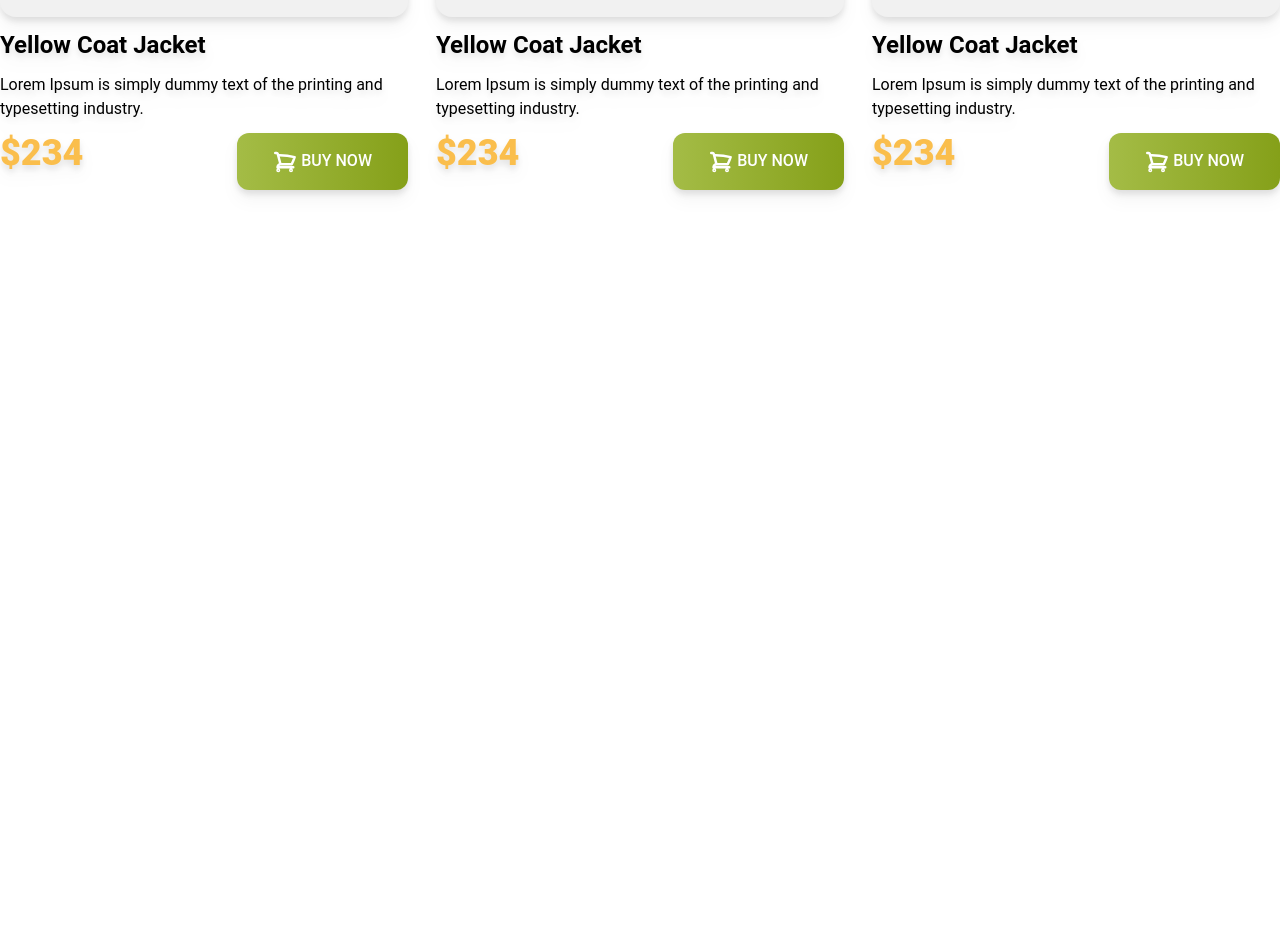
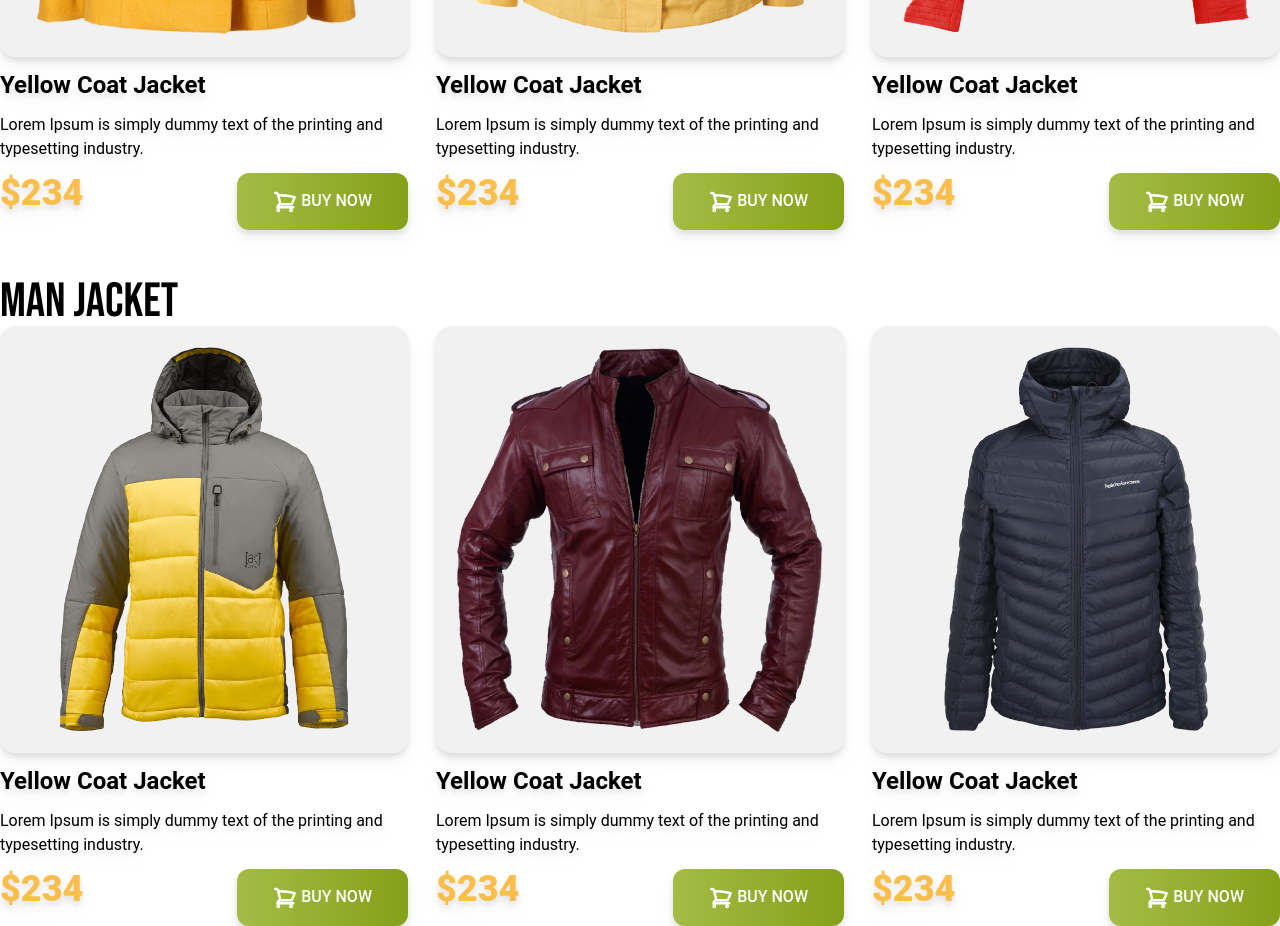
Before and after one commit to rifat3790/penguin-fashon-with-tailwind, a plain HTML site: page index.html in a window 1280 px wide. Shown: the part 1209-2135 px from the top of the page. Before the commit the page ends 1447 px from the top, so only its background shows below. Drawn offline with nearby package versions, Linux system fonts and the light colour scheme.

Commit message:
added nav and men jacket section

```diff
--- a/index.html
+++ b/index.html
@@ -23,7 +23,19 @@
 <body>
     <header class="bg-[#FFFBF0] py-20 px-16 md:px-32">
         <nav>
-
+            <div class="flex justify-between">
+                <div>
+                    <img class="w-72 h-10" src="icons/logo.png" alt="">
+                </div>
+                <div >
+                    <ul class="flex space-x-16">
+                        <li>Home</li>
+                        <li>Product</li>
+                        <li>About us</li>
+                        <li>Contact us</li>
+                    </ul>
+                </div>
+            </div>
         </nav>
 
         <!-- Banner section -->
@@ -107,6 +119,71 @@
 
             </div>
         </section>
+
+
+        <!-- Men jacket section -->
+        <section class="py-">
+            <h3 class="text-5xl uppercase font-bebas">Man Jacket</h3>
+
+            <!-- Jacket container -->
+            <div class="grid grid-cols-1 md:grid-cols-2 lg:grid-cols-3 gap-7 font-roboto">
+                <!-- jacket 4 -->
+                <div class="space-y-3 drop-shadow-lg">
+                    <div class="bg-[#F1F1F1] p-5 rounded-2xl">
+                        <img src="images/jacket-4.png" alt="">
+                    </div>
+                    <h4 class="text-2xl font-bold">Yellow Coat Jacket </h4>
+                    <p>Lorem Ipsum is simply dummy text of the printing and typesetting industry.</p>
+                    <div class="flex justify-between">
+                        <h3 class="text-4xl font-black text-[#FABE4C]">$234</h3>
+                        <button class="py-4 px-9 bg-gradient-to-r from-[#A4BC46] to-[#85A019] rounded-xl uppercase text-white font-medium ">
+                            <svg xmlns="http://www.w3.org/2000/svg" fill="none" viewBox="0 0 24 24" stroke-width="2.5" stroke="currentColor" class="w-6 h-6 inline">
+                                <path stroke-linecap="round" stroke-linejoin="round" d="M2.25 3h1.386c.51 0 .955.343 1.087.835l.383 1.437M7.5 14.25a3 3 0 00-3 3h15.75m-12.75-3h11.218c1.121-2.3 2.1-4.684 2.924-7.138a60.114 60.114 0 00-16.536-1.84M7.5 14.25L5.106 5.272M6 20.25a.75.75 0 11-1.5 0 .75.75 0 011.5 0zm12.75 0a.75.75 0 11-1.5 0 .75.75 0 011.5 0z" />
+                              </svg>
+
+                            Buy Now</button>
+                    </div>
+                </div>
+
+                <!-- jacket 5 -->
+                <div class="space-y-3 drop-shadow-lg">
+                    <div class="bg-[#F1F1F1] p-5 rounded-2xl">
+                        <img src="images/jacket-5.png" alt="">
+                    </div>
+                    <h4 class="text-2xl font-bold">Yellow Coat Jacket </h4>
+                    <p>Lorem Ipsum is simply dummy text of the printing and typesetting industry.</p>
+                    <div class="flex justify-between">
+                        <h3 class="text-4xl font-black text-[#FABE4C]">$234</h3>
+                        <button class="py-4 px-9 bg-gradient-to-r from-[#A4BC46] to-[#85A019] rounded-xl uppercase text-white font-medium ">
+                            <svg xmlns="http://www.w3.org/2000/svg" fill="none" viewBox="0 0 24 24" stroke-width="2.5" stroke="currentColor" class="w-6 h-6 inline">
+                                <path stroke-linecap="round" stroke-linejoin="round" d="M2.25 3h1.386c.51 0 .955.343 1.087.835l.383 1.437M7.5 14.25a3 3 0 00-3 3h15.75m-12.75-3h11.218c1.121-2.3 2.1-4.684 2.924-7.138a60.114 60.114 0 00-16.536-1.84M7.5 14.25L5.106 5.272M6 20.25a.75.75 0 11-1.5 0 .75.75 0 011.5 0zm12.75 0a.75.75 0 11-1.5 0 .75.75 0 011.5 0z" />
+                              </svg>
+
+                            Buy Now</button>
+                    </div>
+                </div>
+
+                <!-- jacket 6 -->
+                <div class="space-y-3 drop-shadow-lg">
+                    <div class="bg-[#F1F1F1] p-5 rounded-2xl">
+                        <img src="images/jacket-6.png" alt="">
+                    </div>
+                    <h4 class="text-2xl font-bold">Yellow Coat Jacket </h4>
+                    <p>Lorem Ipsum is simply dummy text of the printing and typesetting industry.</p>
+                    <div class="flex justify-between">
+                        <h3 class="text-4xl font-black text-[#FABE4C]">$234</h3>
+                        <button class="py-4 px-9 bg-gradient-to-r from-[#A4BC46] to-[#85A019] rounded-xl uppercase text-white font-medium ">
+                            <svg xmlns="http://www.w3.org/2000/svg" fill="none" viewBox="0 0 24 24" stroke-width="2.5" stroke="currentColor" class="w-6 h-6 inline">
+                                <path stroke-linecap="round" stroke-linejoin="round" d="M2.25 3h1.386c.51 0 .955.343 1.087.835l.383 1.437M7.5 14.25a3 3 0 00-3 3h15.75m-12.75-3h11.218c1.121-2.3 2.1-4.684 2.924-7.138a60.114 60.114 0 00-16.536-1.84M7.5 14.25L5.106 5.272M6 20.25a.75.75 0 11-1.5 0 .75.75 0 011.5 0zm12.75 0a.75.75 0 11-1.5 0 .75.75 0 011.5 0z" />
+                              </svg>
+
+                            Buy Now</button>
+                    </div>
+                </div>
+
+
+            </div>
+        </section>
     </main>
 
     <footer></footer>
```
